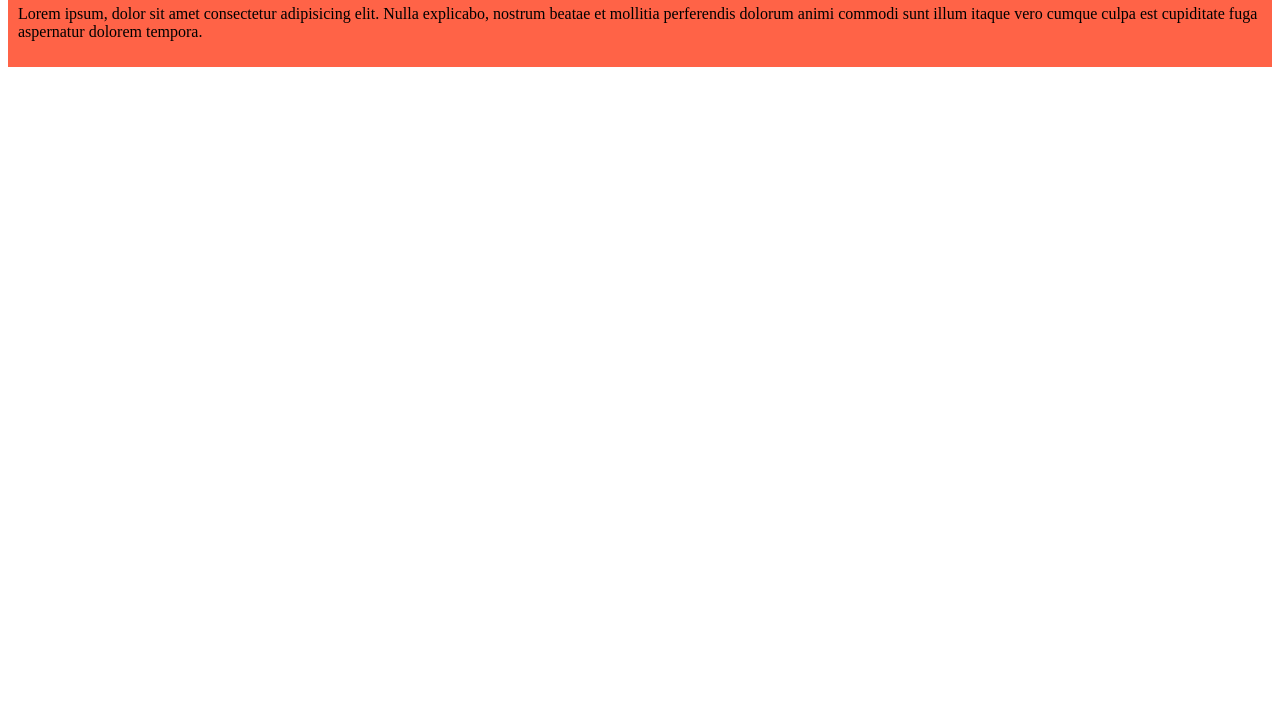
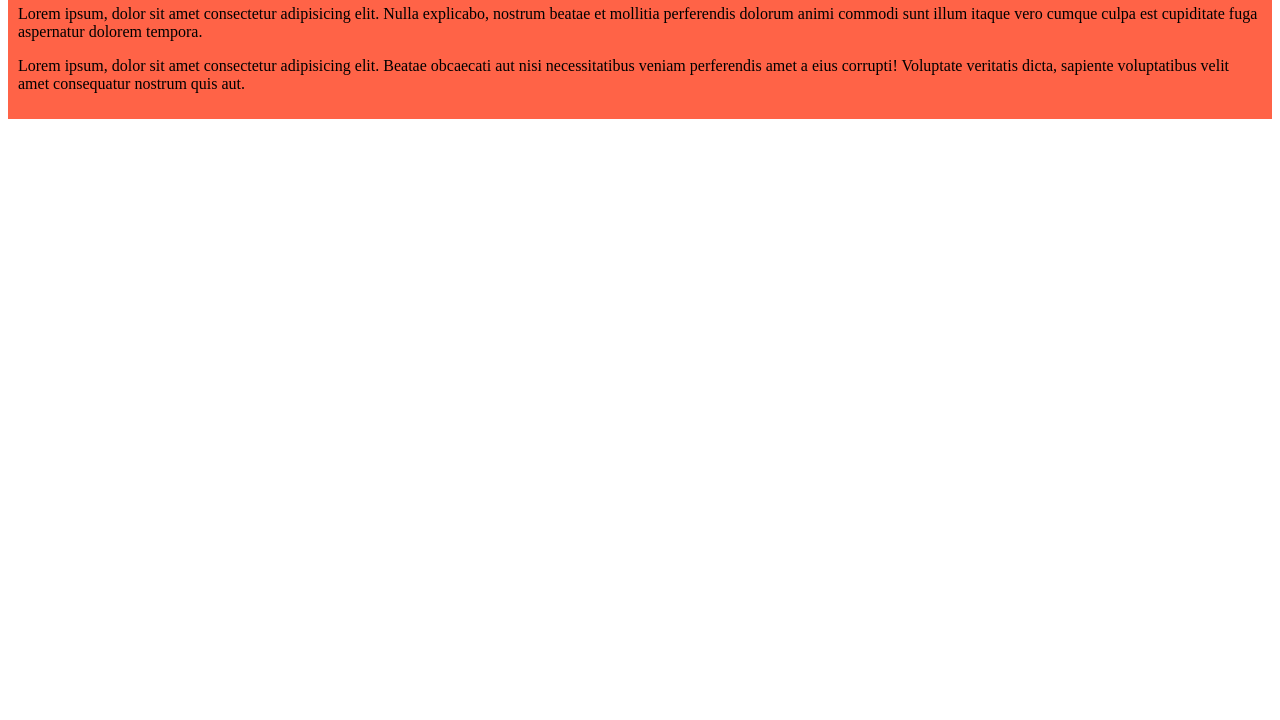
Before and after one commit to Rhasan77/Ptask-github, a plain HTML site: page index.html in a window 1280 px wide. Shown: the part 80-800 px from the top of the page. Drawn offline with Linux system fonts and the light colour scheme.

Commit message:
third update

```diff
--- a/website.html
+++ b/index.html
@@ -10,6 +10,7 @@
   <div>
 <h2>My second git website</h2>
   <p>Lorem ipsum, dolor sit amet consectetur adipisicing elit. Nulla explicabo, nostrum beatae et mollitia perferendis dolorum animi commodi sunt illum itaque vero cumque culpa est cupiditate fuga aspernatur dolorem tempora.</p>
+  <p>Lorem ipsum, dolor sit amet consectetur adipisicing elit. Beatae obcaecati aut nisi necessitatibus veniam perferendis amet a eius corrupti! Voluptate veritatis dicta, sapiente voluptatibus velit amet consequatur nostrum quis aut.</p>
   </div>
 </body>
 </html>
```
